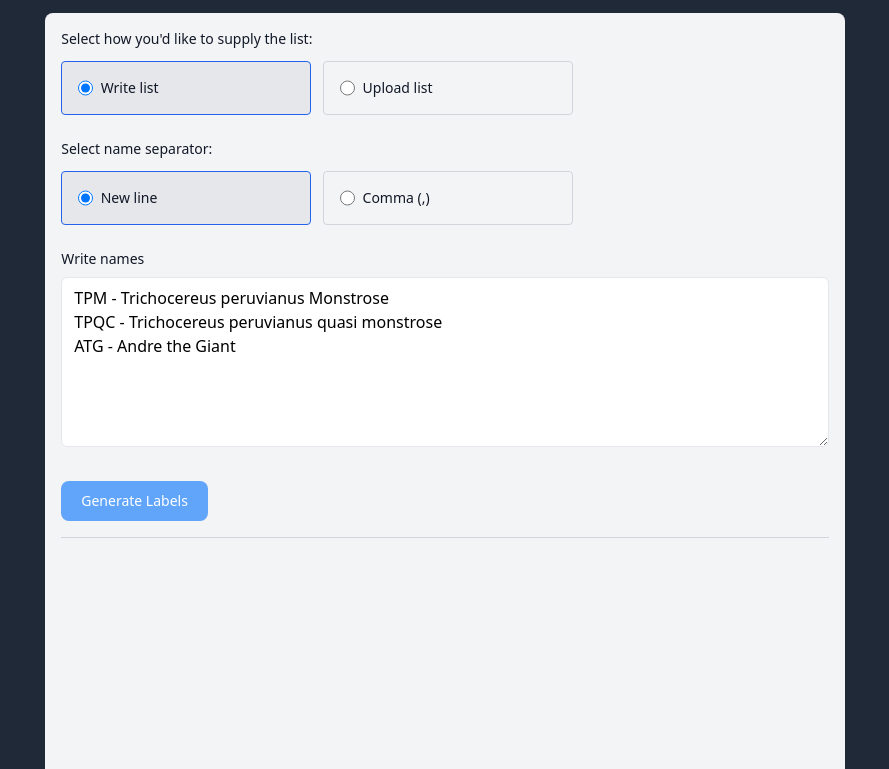
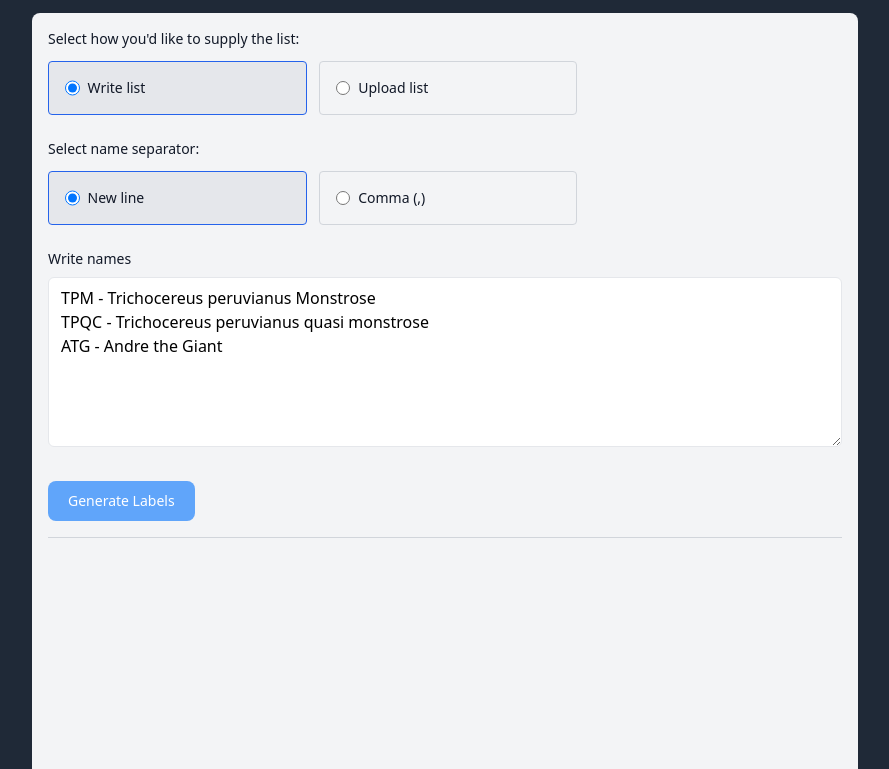
Before and after one commit to karloversic/LabelCraft, a website built with webpack: page src/index.html in a window 1280 px wide. Shown: the part 91-860 px from the top of the page, without its empty margins (195-1084 px from the left). Built offline with nearby package versions, Linux system fonts and the light colour scheme.

Commit message:
Adjusted contentContainer width to fit A4 format

```diff
--- a/src/style.css
+++ b/src/style.css
@@ -10,6 +10,6 @@
     }
 
     #contentContainer {
-        width: 220mm;
+        width: 227mm;
     }
 }
```
